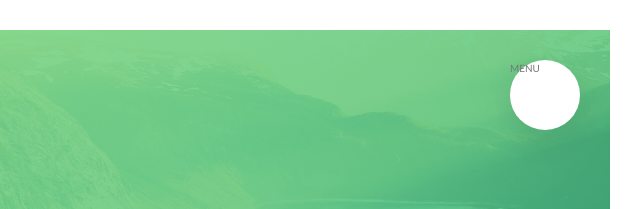
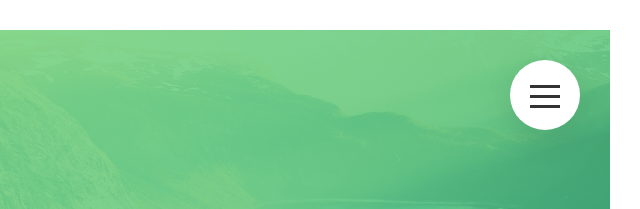
Before and after one commit to Dmitry426/Natures, a website: page index.html in a window 1280 px wide. Shown: the top 209 px of the page, 640-1280 px from the left. Drawn offline with Linux system fonts and the light colour scheme.

Commit message:
Section navigation fixes, button animatio

```diff
--- a/index.html
+++ b/index.html
@@ -17,7 +17,9 @@
     <body>
         <div class="navigation">
             <input type="checkbox" class="navigation__checkbox" id="navi-toggle">
-            <label for="navi-toggle" class="navigation__button">MENU</label>
+            <label for="navi-toggle" class="navigation__button"><span class="navigation__icon">
+                    &nbsp;
+                </span></label>
             <div class="navigation__background">&nbsp;</div>
             <nav class="navigation__nav">
                 <ul class="navigation__list">
--- a/sass/layout/_navigation.scss
+++ b/sass/layout/_navigation.scss
@@ -12,6 +12,8 @@
         border-radius: 50%;
         z-index: 2000;
         box-shadow: 0 1rem 3rem rgba($color-black, .1);
+        text-align: center;
+        cursor: pointer;
 
     }
     &__background{
@@ -81,4 +83,47 @@
         opacity:1;
         width: 100%;
     }
+
+    &__icon{
+        position: relative;
+        margin-top: 3.5rem;
+        &,
+        &::before,
+        &::after{
+            width: 3rem;
+            height: 3px;
+            background-color: $color-grey-dark-black;
+            display: inline-block;
+        }
+        &::before,
+        &::after{
+            content: "";
+            position: absolute;
+            left: 0;
+            transition: all .2s;
+        }
+        &::before{top: -1rem;}
+        &::after{top: 1rem;}
+    }
+
+    &__button:hover &__icon::before {
+        top:-1.4rem;
+
+    }
+    &__button:hover &__icon::after {
+        top: 1.4rem;
+
+    }
+    &__checkbox:checked + &__button &__icon{
+        background-color: transparent;
+    }
+    &__checkbox:checked + &__button &__icon::before{
+        top: 0;
+        transform: rotate(135deg);
+    }
+    &__checkbox:checked + &__button &__icon::after{
+        top: 0;
+        transform: rotate(-135deg);
+
+    }
 }
```
Also changed, not shown: css/style.css.
